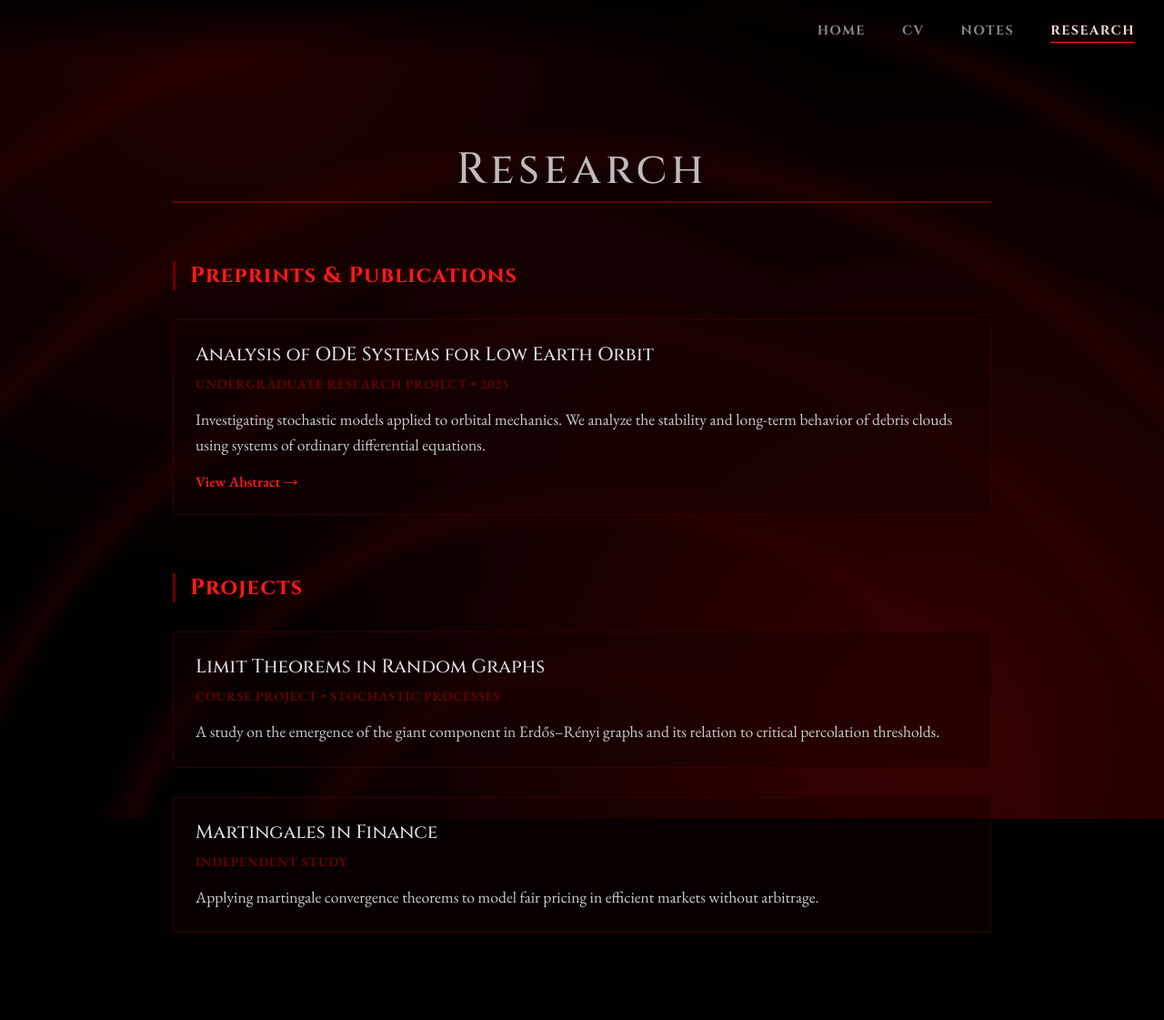
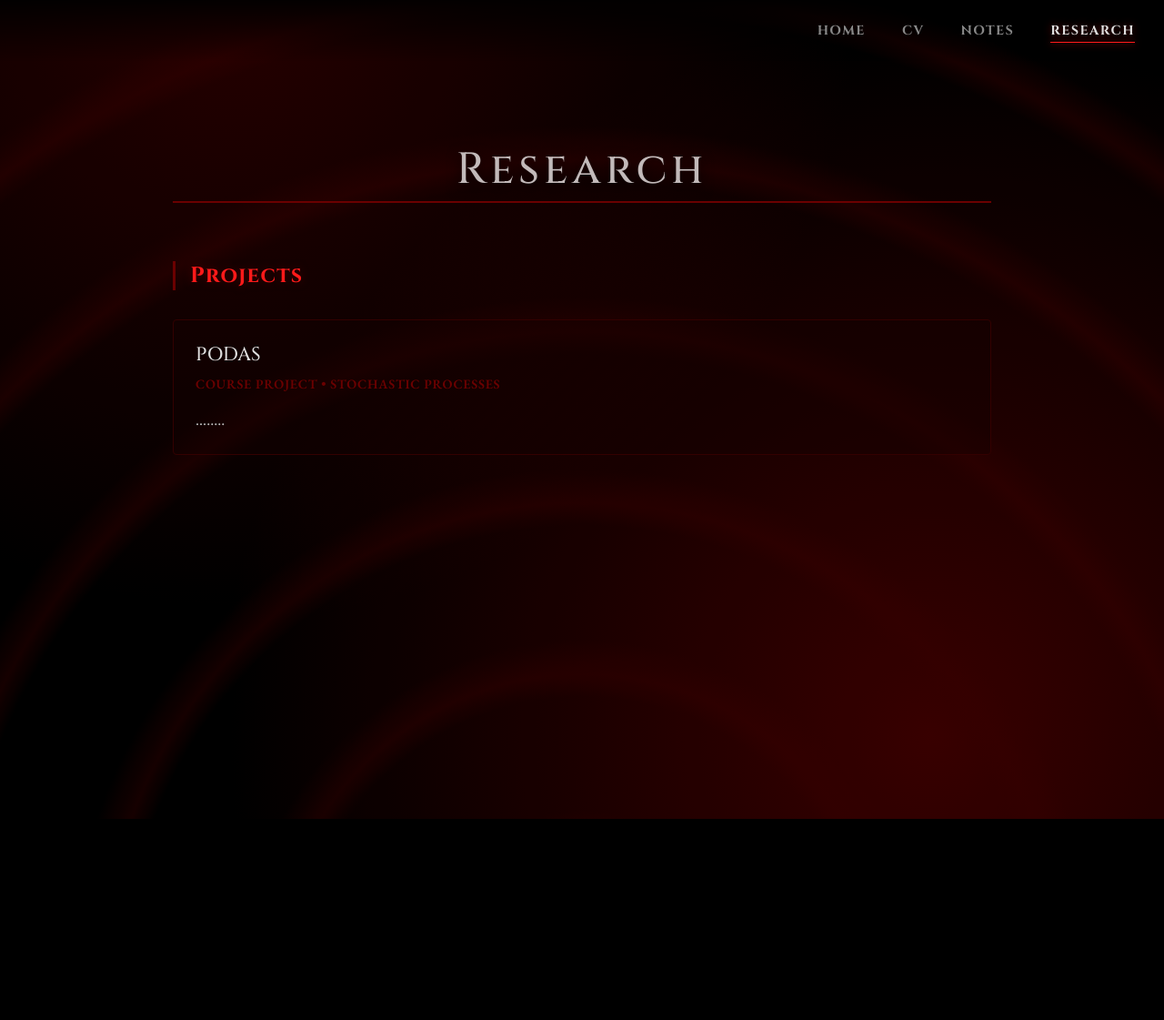
Before and after one commit to PONKAILASHRAJ/pk, a Jekyll site: the page research.html, which Jekyll copies as it is, in a window 1280 px wide. Shown: the whole page at 91% size. Built offline with Jekyll 4.4.1, drawn with Linux system fonts in a browser that asks for light colours; after the commit the page ends 900 px from its top, so only the background shows below that.

Commit message:
research.html

```diff
--- a/research.html
+++ b/research.html
@@ -215,7 +215,7 @@
   <div class="container">
     <h1>Research</h1>
 
-    <h2 style="animation-delay: 0.2s;">Preprints & Publications</h2>
+    <!-- <h2 style="animation-delay: 0.2s;">Preprints & Publications</h2>
 
     <div class="project-card" style="animation-delay: 0.4s;">
       <div class="project-title">Analysis of ODE Systems for Low Earth Orbit</div>
@@ -224,25 +224,25 @@
         Investigating stochastic models applied to orbital mechanics. We analyze the stability and long-term behavior of debris clouds using systems of ordinary differential equations.
       </div>
       <a href="#" class="project-link">View Abstract &rarr;</a>
-    </div>
+    </div> -->
 
     <h2 style="animation-delay: 0.6s;">Projects</h2>
 
     <div class="project-card" style="animation-delay: 0.8s;">
-      <div class="project-title">Limit Theorems in Random Graphs</div>
+      <div class="project-title">PODAS</div>
       <div class="project-meta">Course Project • Stochastic Processes</div>
       <div class="project-desc">
-        A study on the emergence of the giant component in Erdős–Rényi graphs and its relation to critical percolation thresholds.
+        ........
       </div>
     </div>
 
-    <div class="project-card" style="animation-delay: 1.0s;">
+    <!-- <div class="project-card" style="animation-delay: 1.0s;">
       <div class="project-title">Martingales in Finance</div>
       <div class="project-meta">Independent Study</div>
       <div class="project-desc">
         Applying martingale convergence theorems to model fair pricing in efficient markets without arbitrage.
       </div>
-    </div>
+    </div> -->
 
   </div>
 
```
